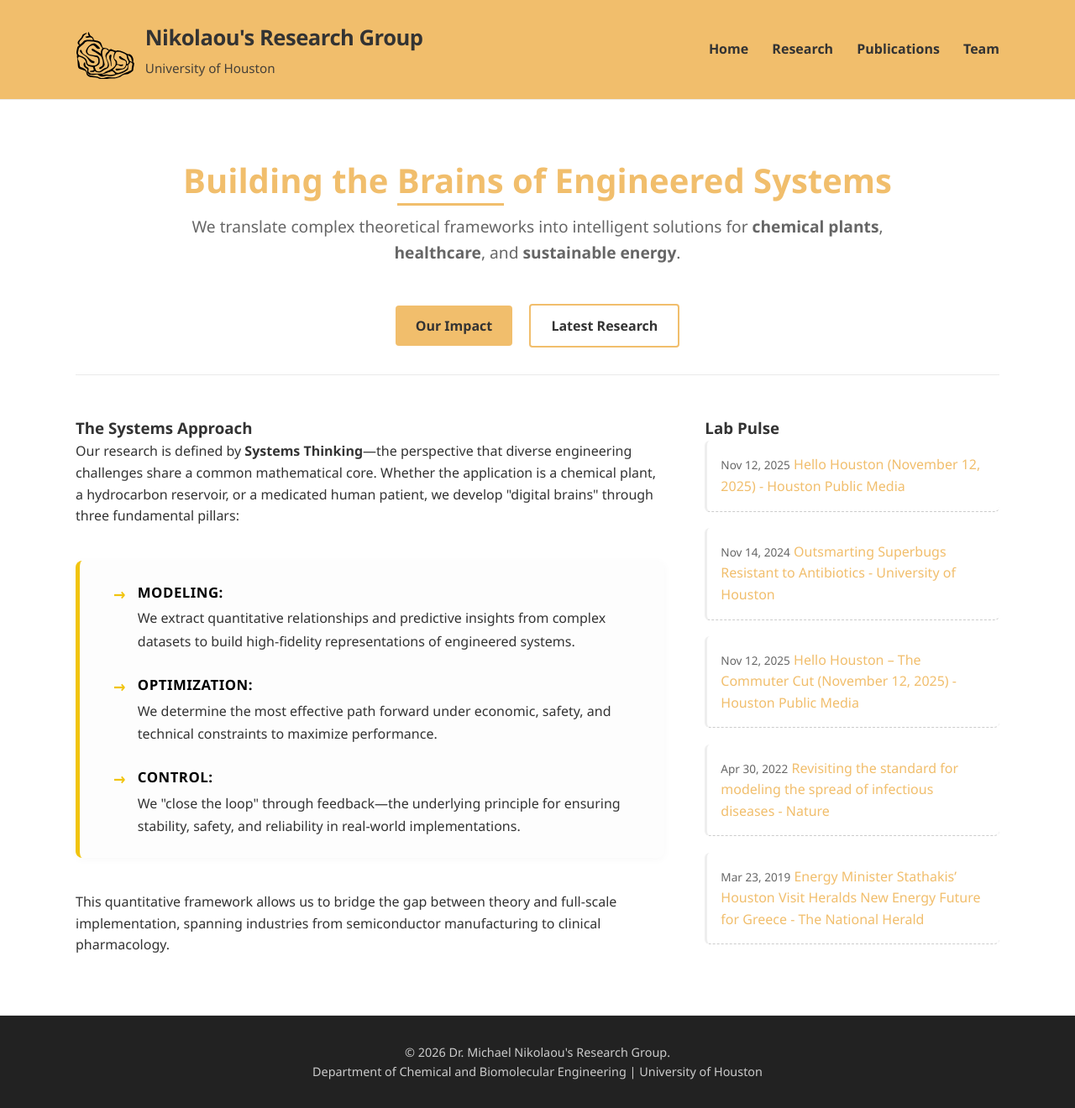
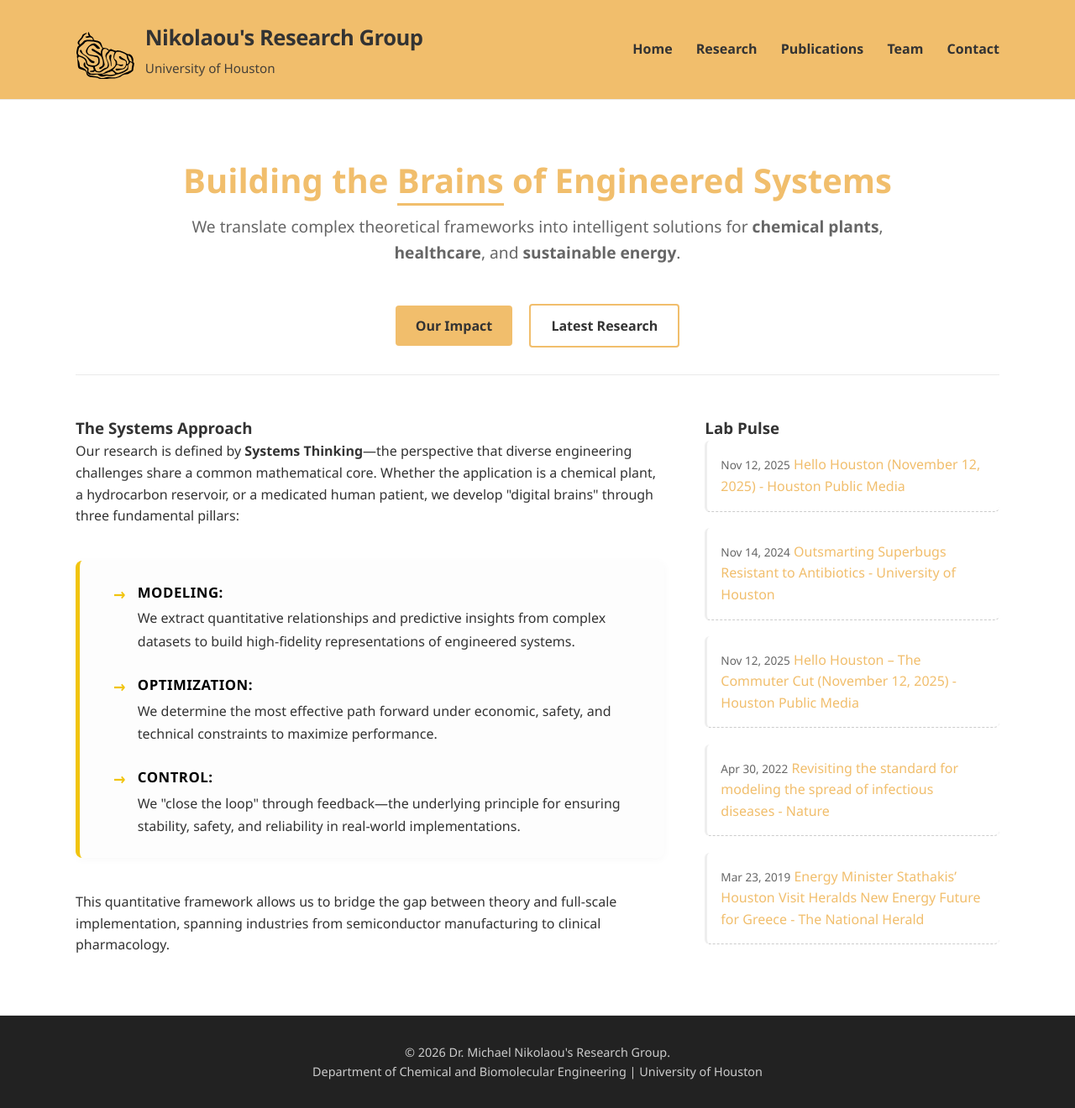
Before and after one commit to GALGAT/nikolaou-lab, a Jekyll site: the page built from index.html, in a window 1280 px wide. Shown: the whole page at 84% size. Built offline with Jekyll 4.4.1, drawn with Linux system fonts in a browser that asks for light colours.

Commit message:
Update default.html

```diff
--- a/_layouts/default.html
+++ b/_layouts/default.html
@@ -22,6 +22,7 @@
                 <a href="{{ '/research.html' | relative_url }}">Research</a>
                 <a href="{{ '/publications.html' | relative_url }}">Publications</a>
                 <a href="{{ '/students.html' | relative_url }}">Team</a>
+                <a href="{{ '/contact' | relative_url }}">Contact</a>
             </nav>
         </div>
     </header>
```
